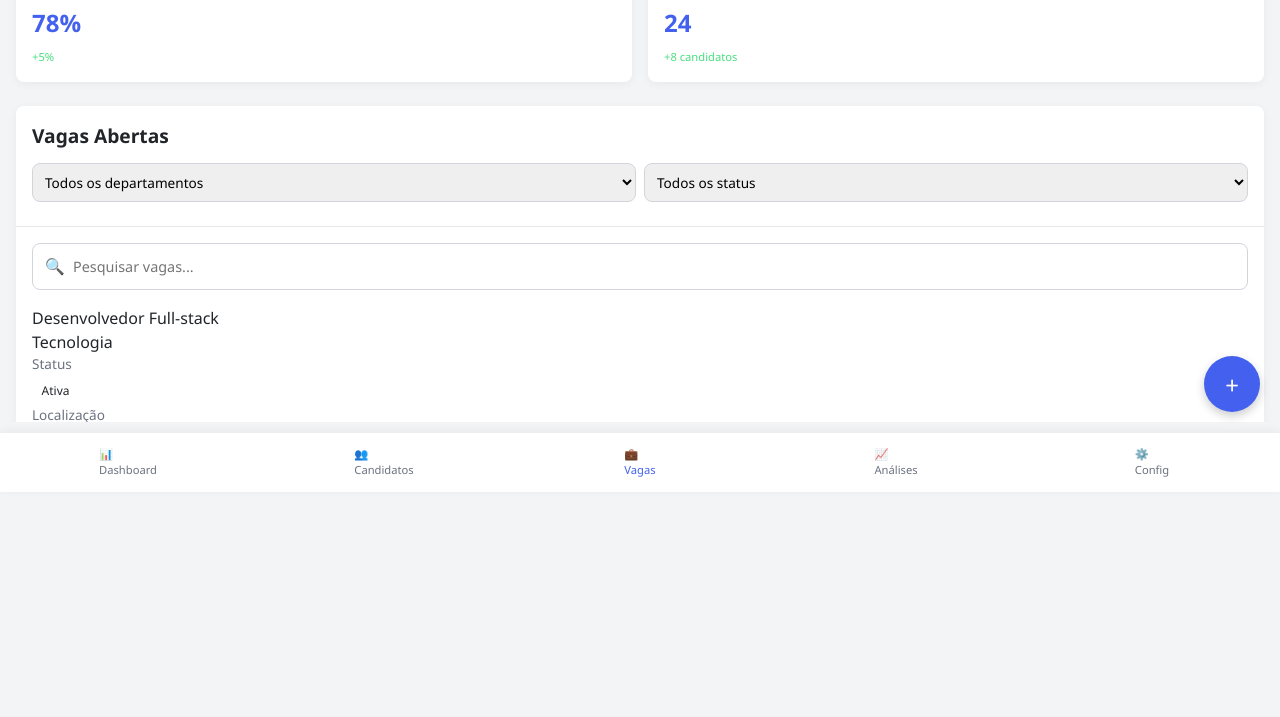
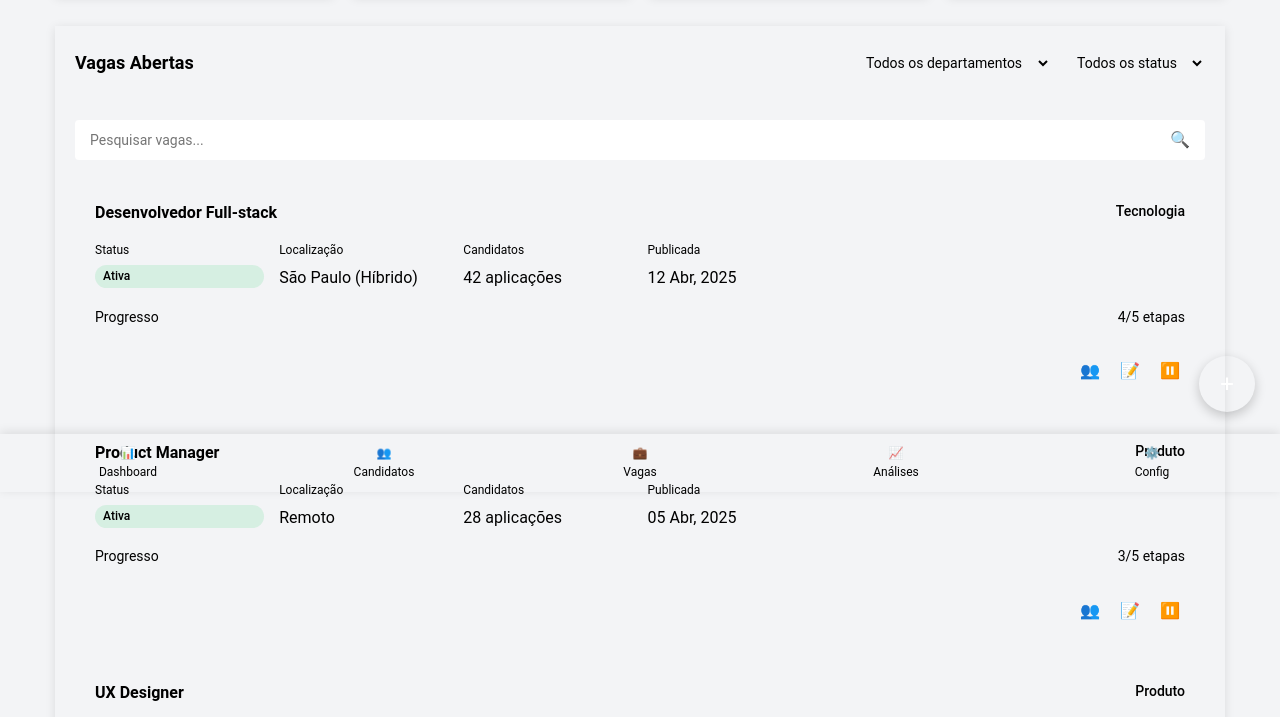
Before and after one commit to samuellouren/Projeto-integrador, a plain HTML site: page vagas/vagas.html in a window 1280 px wide. Shown: the part 308-1025 px from the top of the page. Before the commit the page ends 800 px from the top, so only its background shows below. Drawn offline with Linux system fonts and the light colour scheme.

Commit message:
att- todas as páginas

```diff
--- a/page-config/config.html
+++ b/page-config/config.html
@@ -3,7 +3,7 @@
 <head>
     <meta charset="UTF-8">
     <meta name="viewport" content="width=device-width, initial-scale=1.0">
-    <link rel="stylesheet" href="../Dashboard/style.css">
+    <link rel="stylesheet" href="config.css">
     <title>Configurações | TalentMatch </title>
 </head>
 <body>
--- a/vagas/vagas.html
+++ b/vagas/vagas.html
@@ -3,7 +3,7 @@
 <head>
     <meta charset="UTF-8">
     <meta name="viewport" content="width=device-width, initial-scale=1.0">
-    <link rel="stylesheet" href="../Dashboard/style.css">
+    <link rel="stylesheet" href="vagas.css">
     <title>TalentMatch | Vagas</title>
 </head>
 <body>
```
Also changed, not shown: README.md, api/package.json (line endings or trailing spaces), 1 other file.
